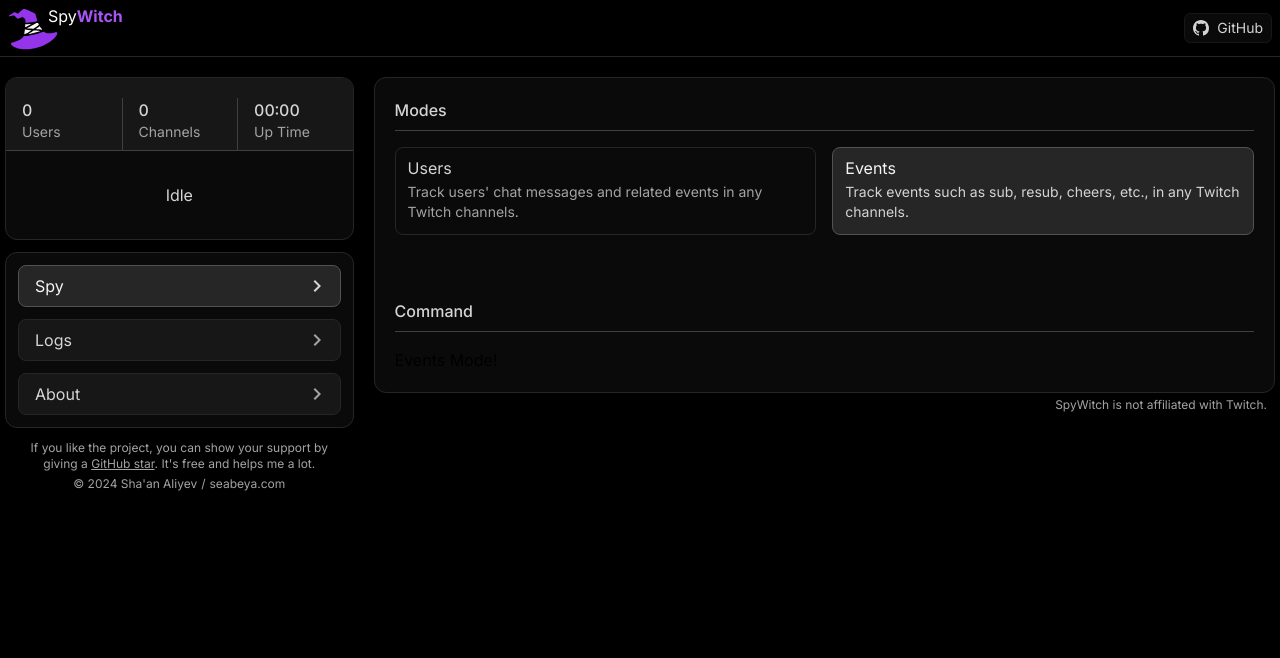
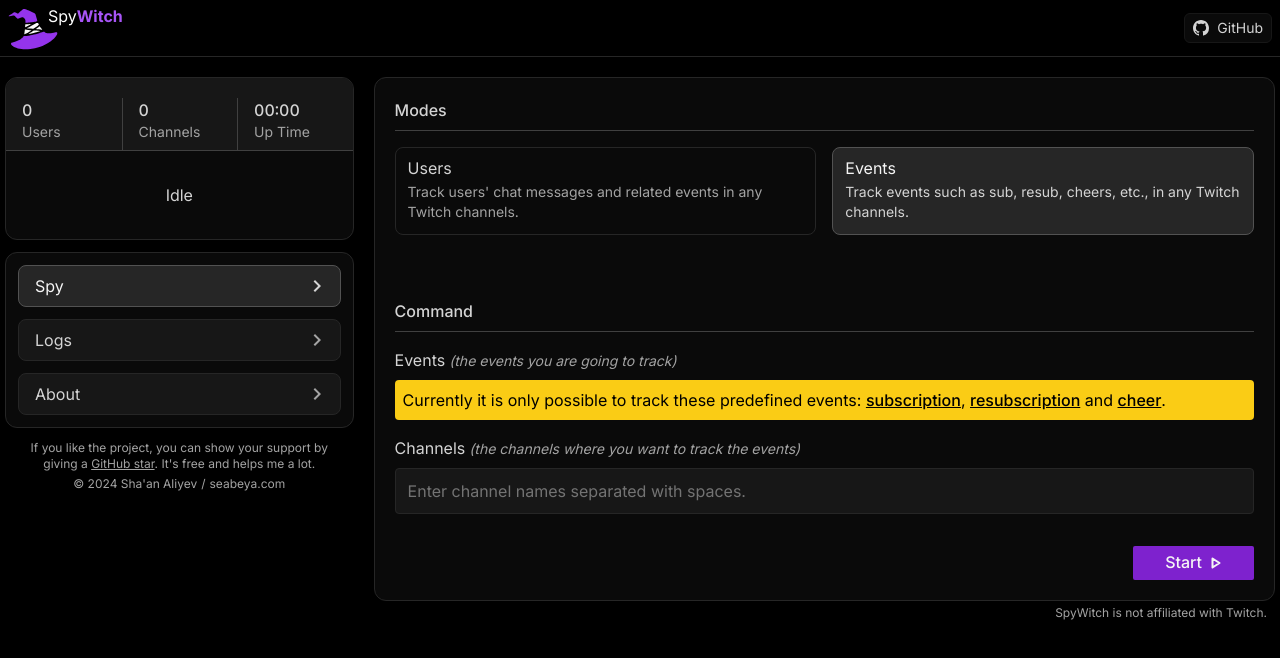
Before and after one commit to seabeya/spywitch, a Next.js app: page / in a window 1280 px wide. Both pictures are taken after a click on the button 1043 px from the left and 191 px from the top of the page. Shown: the top 658 px of the page. Built offline with nearby package versions, Linux system fonts and the light colour scheme.

Commit message:
Add `ModeEvents`

```diff
--- a/src/components/sections/Command.tsx
+++ b/src/components/sections/Command.tsx
@@ -3,13 +3,14 @@
 import SectionArea from '@/components/shared/SectionArea';
 import { useModeStore } from '@/store';
 import ModeUsers from '@/components/sections/ModeUsers';
+import ModeEvents from '@/components/sections/ModeEvents';
 
 export default function Command() {
   const Mode = useModeStore((state) => state.mode);
 
   const modeSections = {
     Users: <ModeUsers />,
-    Events: <div>Events Mode!</div>,
+    Events: <ModeEvents />,
   };
 
   return <SectionArea label="Command">{modeSections[Mode]}</SectionArea>;
--- /dev/null
+++ b/src/components/sections/ModeEvents.tsx
@@ -0,0 +1,120 @@
+import { useState } from 'react';
+
+import Label from '@/components/shared/Label';
+import InputBox from '@/components/InputBox';
+import ControlBtn from '@/components/ControlBtn';
+import InputError from '@/components/InputError';
+
+import { useItemsStore, useSpyStore, useStatusStore } from '@/store';
+import { isEmpty } from '@/lib/utils';
+import Spy from '@/lib/Spy';
+import Chat2Db from '@/lib/Chat2Db';
+
+export default function ModeEvents() {
+  const Channels = useItemsStore((state) => state.channels);
+
+  const getChannels = (items: string[]) => {
+    useItemsStore.setState({ channels: items });
+  };
+
+  //
+  const [isError, setIsError] = useState({
+    channels: false,
+  });
+
+  if (Channels.length !== 0 && isError.channels) {
+    isError.channels = false;
+  }
+
+  //
+  const Status = useStatusStore((state) => state.status);
+  const isDisabled = Status === 'loading';
+
+  //
+  const startHandler = async () => {
+    const channelsEmpty = isEmpty(Channels);
+
+    if (channelsEmpty) {
+      if (isError.channels !== channelsEmpty) {
+        setIsError({
+          channels: channelsEmpty,
+        });
+      }
+
+      return;
+    }
+
+    const spy = new Spy('Events');
+    try {
+      useStatusStore.setState({ status: 'loading' });
+
+      await spy.init(Channels);
+
+      const handle = new Chat2Db(spy.idb);
+      spy.tmiClient.on('subscription', handle.onSubscription.bind(handle));
+      spy.tmiClient.on('resub', handle.onResub.bind(handle));
+      spy.tmiClient.on('cheer', handle.onCheer.bind(handle));
+
+      spy.tmiClient.on('connected', () => {
+        console.log('Connected.');
+      });
+
+      spy.tmiClient.on('disconnected', () => {
+        console.log('Disconnected.');
+      });
+
+      await spy.start();
+    } catch (_) {
+      useStatusStore.setState({ status: 'idle' });
+      console.log('Something went wrong! Please refresh the page and try again.');
+    } finally {
+      useSpyStore.setState({ spy: spy });
+      useStatusStore.setState({ status: 'running' });
+    }
+  };
+
+  //
+  const stopHandler = async () => {
+    useStatusStore.setState({ status: 'loading' });
+
+    const Spy = useSpyStore.getState().spy;
+    try {
+      await Spy.stop();
+    } catch (_) {
+      console.log(
+        'Something went wrong while gracefully stopping the application! Please refresh the page to force stop.',
+      );
+    } finally {
+      useSpyStore.setState({ spy: {} as Spy });
+      useStatusStore.setState({ status: 'idle' });
+    }
+  };
+
+  return (
+    <>
+      <Label htmlFor="events" title="Events" desc="the events you are going to track">
+        <p className="rounded bg-yellow-400 p-2 *:font-medium *:underline">
+          Currently it is only possible to track these predefined events: <span>subscription</span>,{' '}
+          <span>resubscription</span> and <span>cheer</span>.
+        </p>
+      </Label>
+      <Label htmlFor="channels" title="Channels" desc="the channels where you want to track the events">
+        <InputBox
+          id="channels"
+          placeholder="Enter channel names separated with spaces."
+          status={Status}
+          items={Channels}
+          getItems={getChannels}
+        />
+        {isError.channels && <InputError message="Please enter at least one channel." />}
+      </Label>
+      <div className="mt-2 flex justify-end xl:mt-4">
+        {Status === 'idle' ? (
+          <ControlBtn variant="start" isDisabled={isDisabled} onClick={startHandler} />
+        ) : (
+          <ControlBtn variant="stop" isDisabled={isDisabled} onClick={stopHandler} />
+        )}
+      </div>
+    </>
+  );
+}
```
